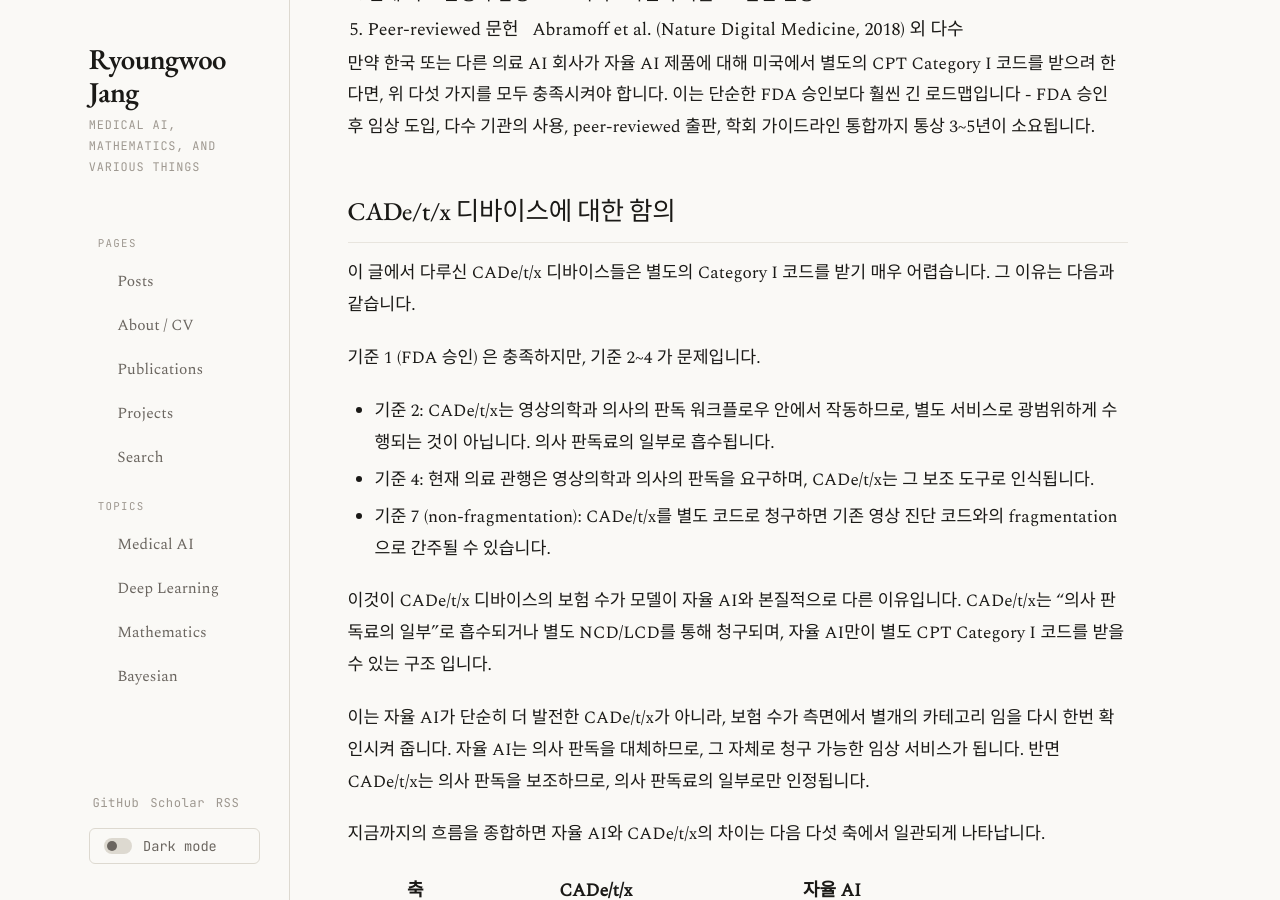
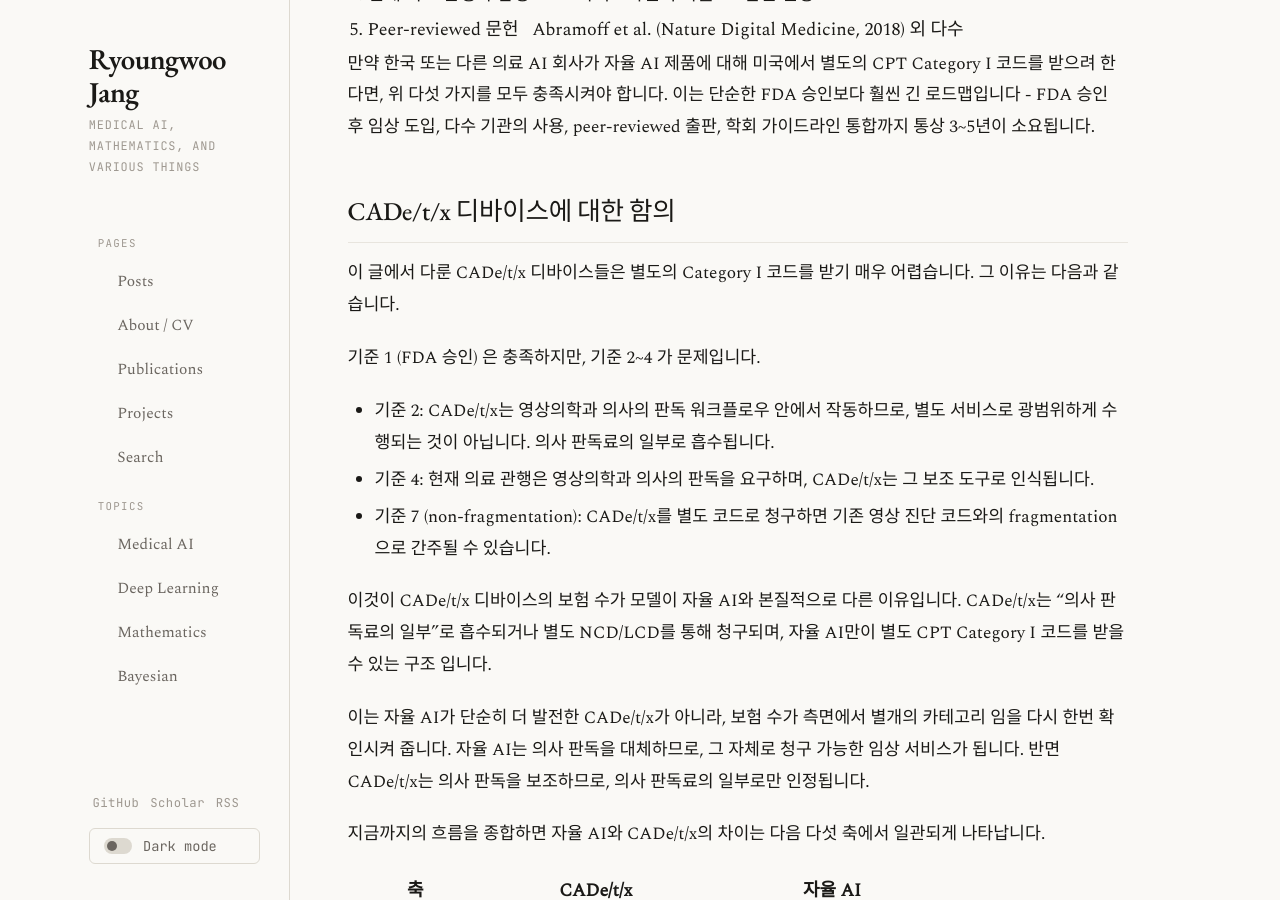
Before and after one commit to jryoungw/jryoungw.github.io, a Jekyll site: the page built from _posts/2026-05-01-USA_SaMD2.md, in a window 1280 px wide and 900 px high, scrolled down 35147 px. Built offline with Jekyll 4.4.1, drawn with Linux system fonts in a browser that asks for light colours; nearby versions of some CDN libraries; comment, search, counter and statistics services are not loaded.

Commit message:
Update 2026-05-01-USA_SaMD2.md

```diff
--- a/_posts/2026-05-01-USA_SaMD2.md
+++ b/_posts/2026-05-01-USA_SaMD2.md
@@ -810,7 +810,7 @@
 
 ## CADe/t/x 디바이스에 대한 함의
 
-이 글에서 다루신 CADe/t/x 디바이스들은 별도의 Category I 코드를 받기 매우 어렵습니다. 그 이유는 다음과 같습니다.
+이 글에서 다룬 CADe/t/x 디바이스들은 별도의 Category I 코드를 받기 매우 어렵습니다. 그 이유는 다음과 같습니다.
 
 기준 1 (FDA 승인) 은 충족하지만, 기준 2~4 가 문제입니다.
 
```
